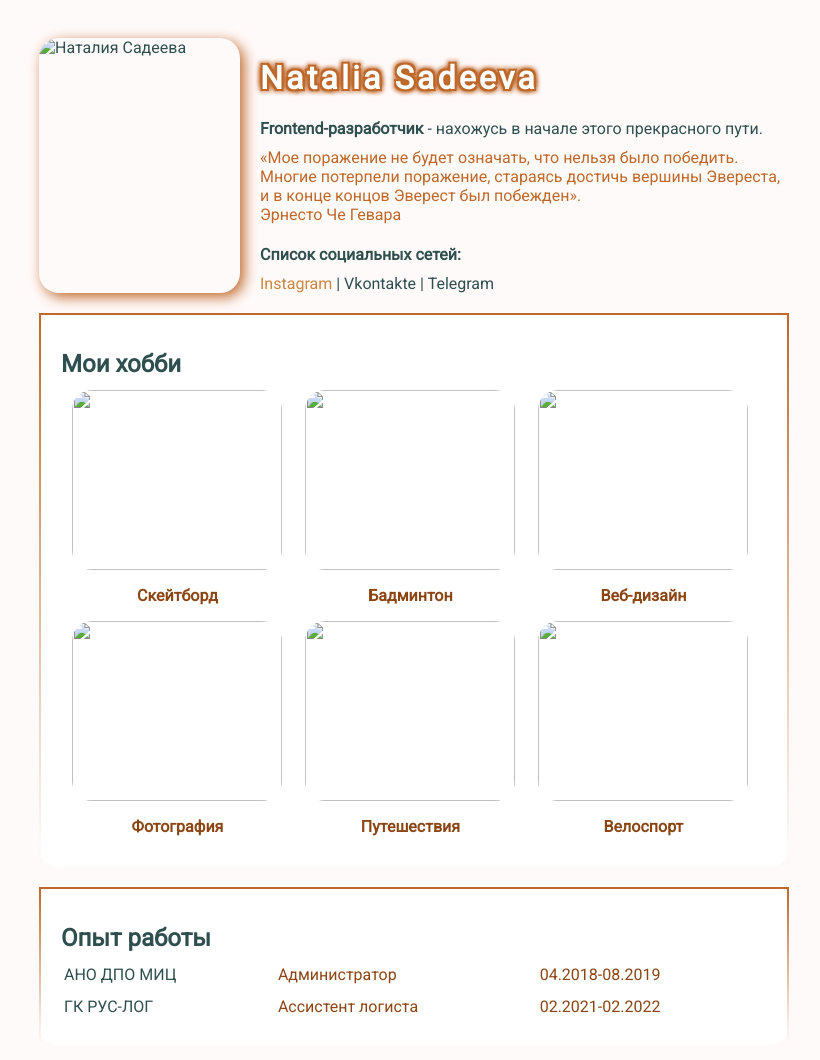
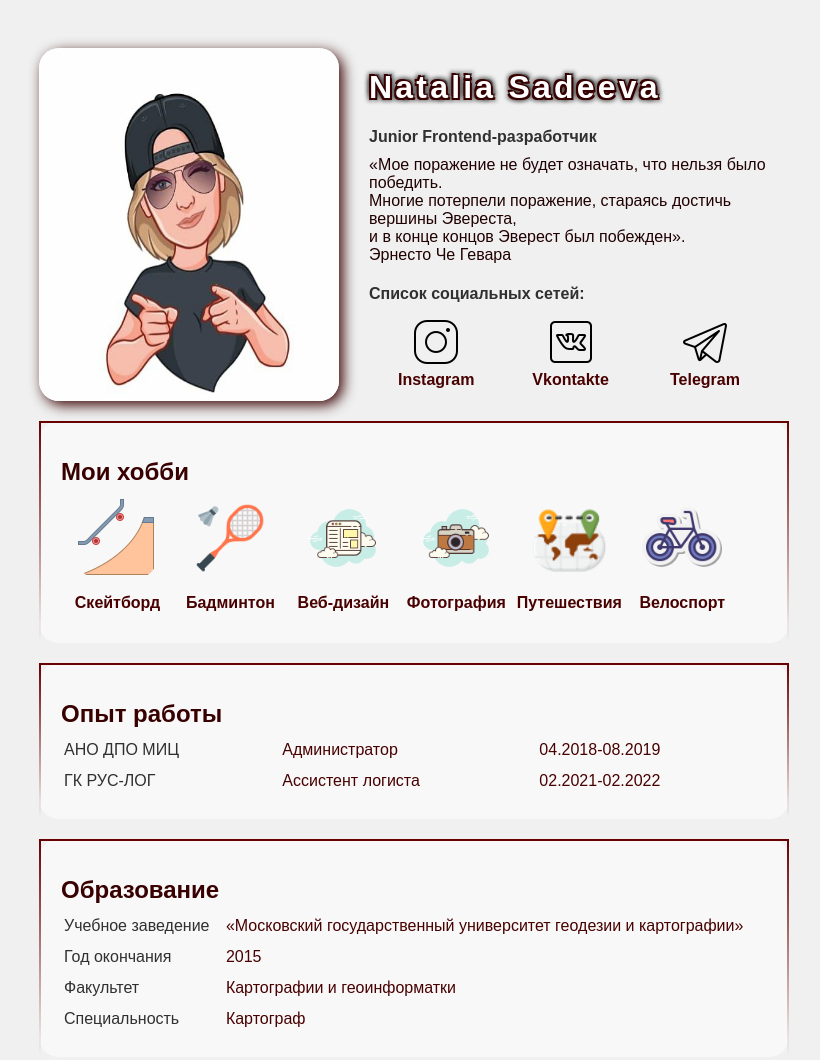
Before and after one commit to sadeevans/resume, a plain HTML site: page index.html in a window 1280 px wide. Shown: the top 1060 px of the page, without its empty margins (226-1046 px from the left). Drawn offline with Linux system fonts and the light colour scheme; a web font is replaced by a local one.

Commit message:
Add files via upload

```diff
--- a/index.html
+++ b/index.html
@@ -17,45 +17,53 @@
     <div class="info-text">
     <h1>Natalia Sadeeva</h1>
 
-    <p><strong>Frontend-разработчик</strong> - нахожусь в начале этого прекрасного пути.</p>
+    <p><strong>Junior Frontend-разработчик</strong></p>
     <div class="container-1">
-    <p>«Мое поражение не будет означать, что нельзя было победить. Многие потерпели поражение, стараясь достичь вершины Эвереста, и в конце концов Эверест был побежден».<br>
+    <p>«Мое поражение не будет означать, что нельзя было победить. <br>Многие потерпели поражение, стараясь достичь вершины Эвереста, <br> и в конце концов Эверест был побежден».<br>
         Эрнесто Че Гевара</p>
         </div>
-
-    <h4>Список социальных сетей:</h4>
-    <a href="" target="_blank">Instagram</a>
-|
-    <a href="https://vk.com/id17090424" target="_blank">Vkontakte</a>
-|
-    <a href="https://web.telegram.org/k/" target="_blank">Telegram</a>
+        <h4>Список социальных сетей:</h4>
+<div class="social">
+  <div class="social-text">
+    <a href="" target="_blank"><img src="img\icons8-instagram-50.png" alt=""></a>
+    <h4 class="social-text1">Instagram</h4>
+</div>
+<div class="social-text">
+    <a href="https://vk.com/id17090424" target="_blank"><img src="img\icons8-vk-com-50.png" alt=""></a>
+    <h4 class="social-text1">Vkontakte</h4>
+</div>
+<div class="social-text">
+    <a href="https://web.telegram.org/k/" target="_blank"><img src="img\icons8-telegram-app-50.png" alt=""></a>
+    <h4 class="social-text1">Telegram</h4>
+</div>
+</div>
 </div>
 </div>
 <div class="card">
     <h2>Мои хобби</h2>
     <div class="members">
       <div class="member">
-        <img class="foto" src="img/bord.jpg">
+        <img class="foto" src="img\icons8-skatepark-80.png">
         <h3 class="member-name">Скейтборд</h3>
       </div>
       <div class="member">
-        <img class="foto" src="img\Badminton.jpg">
+        <img class="foto" src="img\icons8-badminton-96.png">
         <h3 class="member-name">Бадминтон</h3>
       </div>
       <div class="member">
-        <img class="foto" src="img/web.jpg">
+        <img class="foto" src="img\icons8-web-100.png">
         <h3 class="member-name">Веб-дизайн</h3>
       </div>
       <div class="member">
-          <img class="foto" src="img/foto.jpg">
+          <img class="foto" src="img/camera.png">
         <h3 class="member-name">Фотография</h3>
       </div>
       <div class="member">
-        <img class="foto" src="img/nature.jpg">
+        <img class="foto" src="img/icons8-trip-64.png">
         <h3 class="member-name">Путешествия</h3>
       </div>
       <div class="member">
-        <img class="foto" src="img/vel.jpg">
+        <img class="foto" src="img\icons8-bicycle-100.png">
         <h3 class="member-name">Велоспорт</h3>
       </div>
     </div>
--- a/styles.css
+++ b/styles.css
@@ -1,15 +1,16 @@
-@import url('https://fonts.googleapis.com/css2?family=Roboto&family=Rubik+Bubbles&family=Rubik+Wet+Paint&display=swap');
+@import url('https://fonts.googleapis.com/css2?family=Neucha&family=Rubik+Moonrocks&family=Rubik+Wet+Paint&display=swap');
+
 
 body {
-    background: #FFFAFA;
-    font-family: 'Roboto', sans-serif;
+    background-color: 	#F0F0F0;
+    font-family: 'Neucha', sans-serif;
     font-size: 16PX;
     font-weight: normal;
-    color: #2f4f4f;
+    color: 	#303030;
 }
 
 a{
-    color: darkslategrey;
+    color: #505050;
     text-decoration: none;
 }
 
@@ -28,19 +29,40 @@ a:visited{
 .container {
     max-width: 750px;
     margin: auto;
-    padding-top: 30px;
+    padding-top: 40px;
 }
 
 .container h1{
     letter-spacing: .2rem;
     color: rgb(255, 255, 255);
-    text-shadow: 1px 1px #be682a, 2px 2px #be682a, -1px -1px #be682a, -2px -2px #be682a, -1px 1px #be682a, 1px -1px #be682a, -2px 2px #be682a, 2px -2px #be682a, -3px -3px 4px #be682a, -3px 3px 4px #be682a, 3px 3px 4px #be682a, 3px -3px 4px #be682a;
+    text-shadow: 1px 1px #380000, 2px 2px #380000, -1px -1px #380000, -2px -2px #380000, -1px 1px #380000, 1px -1px #380000, -2px 2px #380000, 2px -2px #585858, -3px -3px 4px #585858, -3px 3px 4px #585858, 3px 3px 4px #585858, 3px -3px 4px #585858;
 }
+
+.social {
+    display: flex;
+    flex-wrap: wrap;
+    width: 100%;
+}
+
+.social-text {
+    text-align: center;
+    flex-basis: 32%;
+    padding: 2px;
+    box-sizing: border-box;
+    margin-top: 2px;
+}
+.social-text1 {
+    margin: 0;
+    font-weight: 600;
+    font-size: 16px;
+    color:	#480000;
+}
+
 
 .container-1 {
     max-width: 750px;
     margin: auto;
-    color: #be682a;
+    color: #200000;
 }
 
 .info {
@@ -49,12 +71,12 @@ a:visited{
 }
 
 .info-text {
-    margin-left: 20px;
+    margin-left: 30px;
 }
 .avatar {
-    width: 285px;
+    width: 300px;
     border-radius: 20px;
-    box-shadow: 4px 4px 14px #be682a;
+    box-shadow: 4px 4px 14px #380000;
 }
 
 .info-text p {
@@ -67,24 +89,24 @@ a:visited{
 }
 
 .card {
-    border: 2px solid #be682a;
+    border: 2px solid #680000;
     border-radius: 20PX;
-    border-image-source: linear-gradient(180deg, #BE682A 0%, rgba(47, 79, 79, 0) 100%);
+    border-image-source: linear-gradient(180deg, #680000 0%, rgba(47, 79, 79, 0) 100%);
     border-image-slice: 1;
-    background: #fff;
+    background: #F8F8F8;
     padding: 15px 20px;
     margin-bottom: 20px;
 }
 
 h2 {
     margin-bottom: 10px;
-    color: #2f4f4f;
+    color: #380000;
     text-align: left;
 }
 
 .btn {
-    background: #8B4513;
-    color:#f5f5f5;
+    background: #680000;
+    color:#F8F8F8;
     padding: 5px    10px;
     border: none;
     border-radius: 5px;
@@ -98,11 +120,6 @@ h2 {
 .container-one {
     width: 750px;
     margin: auto;
-    border: 2px solid #be682a;
-    border-radius: 20PX;
-    border-image-source: linear-gradient(180deg, #BE682A 0%, rgba(47, 79, 79, 0) 100%);
-    border-image-slice: 1;
-    background: #fff;
   }
 
   .members {
@@ -113,14 +130,14 @@ h2 {
 
   .member {
     text-align: center;
-    flex-basis: 33%;
+    flex-basis: 16%;
     padding: 2px;
     box-sizing: border-box;
     margin-bottom: 12px;
   }
   .foto {
-    width: 210px;
-    height: 180px;
+    width: 80px;
+    height: 80px;
     border-radius: 20px;
   }
   .member-name {
@@ -128,7 +145,7 @@ h2 {
     margin-top: 12px;
     font-weight: 600;
     font-size: 16px;
-    color:#8B4513;
+    color:	#480000;
   }
 
 .link-list {
@@ -153,7 +170,7 @@ h2 {
 
 .table td:nth-child(2),
 .table td:nth-child(3){
-    color: #8B4513;
+    color: 	#480000;
 }
 
 .form h2{
@@ -177,12 +194,12 @@ h2 {
 .form-group label {
 display: block;
 font-size: 14px;
-color: #8B4513;
+color: #480000;
 }
 .form-group input {
     display: block;
     font-size: 14px;
-    color: #8B4513;
+    color: #480000;
 }
 
 .form-group input,
@@ -191,7 +208,7 @@ color: #8B4513;
     box-sizing: border-box;
     border: none;
     background: transparent;
-    border-bottom: 1px solid #8B4513;
+    border-bottom: 1px solid #480000;
     color: #2f4f4f;
     padding: 15px 0 10px;
     outline: none;
```
Also changed, not shown: img/avatar.jpg (added), img/camera.png (added), img/icons8-badminton-96.png (added), img/icons8-bicycle-100.png (added), img/icons8-instagram-50.png (added), img/icons8-skatepark-80.png (added), img/icons8-telegram-app-50.png (added), img/icons8-trip-64.png (added), img/icons8-vk-com-50.png (added), img/icons8-web-100.png (added).
